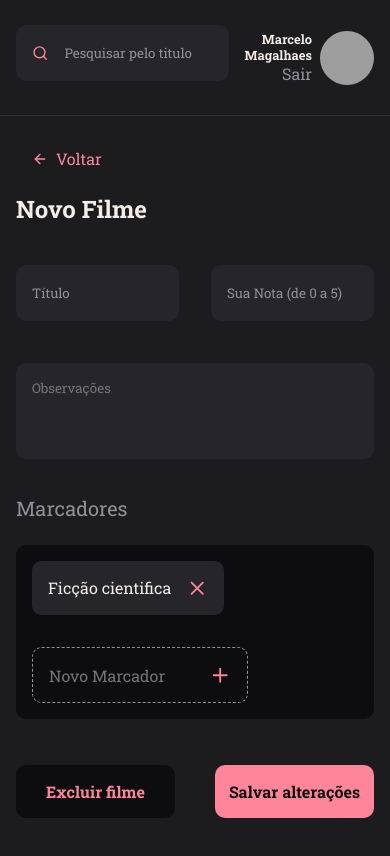
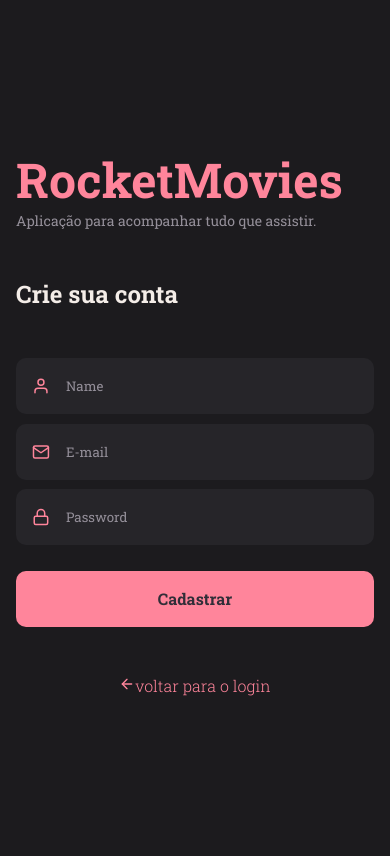
Before and after one commit to MarceloAlmd/WEB_RocketMovies, a React (Vite) app: page / in a window 390 px wide. Shown: the top 856 px of the page. Built offline with nearby package versions, Linux system fonts and the light colour scheme; grey boxes are pictures that could not be loaded.

Commit message:
fix: adjustment on responsiveness

```diff
--- a/src/main.jsx
+++ b/src/main.jsx
@@ -5,13 +5,13 @@ import { ThemeProvider } from "styled-components";
 import { GlobalStyles } from "./styles/global";
 import theme from "./styles/theme";
 
-import { New } from "./pages/new";
+import { SignUp } from "./pages/signUp";
 
 ReactDOM.createRoot(document.getElementById("root")).render(
   <React.StrictMode>
     <ThemeProvider theme={theme}>
       <GlobalStyles />
-      <New />
+      <SignUp />
     </ThemeProvider>
   </React.StrictMode>
 );
--- a/src/pages/signUp/styles.js
+++ b/src/pages/signUp/styles.js
@@ -9,7 +9,10 @@ export const Container = styled.div`
 `;
 
 export const Form = styled.div`
-  padding: 0 8rem;
+  width: 100%;
+  max-width: 600px;
+  margin: 0 auto;
+  padding: 0 8.5rem;
 
   display: flex;
   justify-content: center;
@@ -38,13 +41,10 @@ export const Form = styled.div`
     text-align: center;
 
     margin-top: 3rem;
+  }
 
-    display: flex;
-
-    align-items: center;
-    justify-content: center;
-
-    gap: 0.5rem;
+  @media (max-width: 770px) {
+    padding: 0 1rem;
   }
 `;
 
@@ -53,4 +53,8 @@ export const Background = styled.div`
   background: url("/cineBackgroundImg.svg") no-repeat center center;
 
   background-size: cover;
+
+  @media (max-width: 770px) {
+    display: none;
+  }
 `;
```
Also changed, not shown: src/pages/signIn/styles.js (+12 -1 lines).
